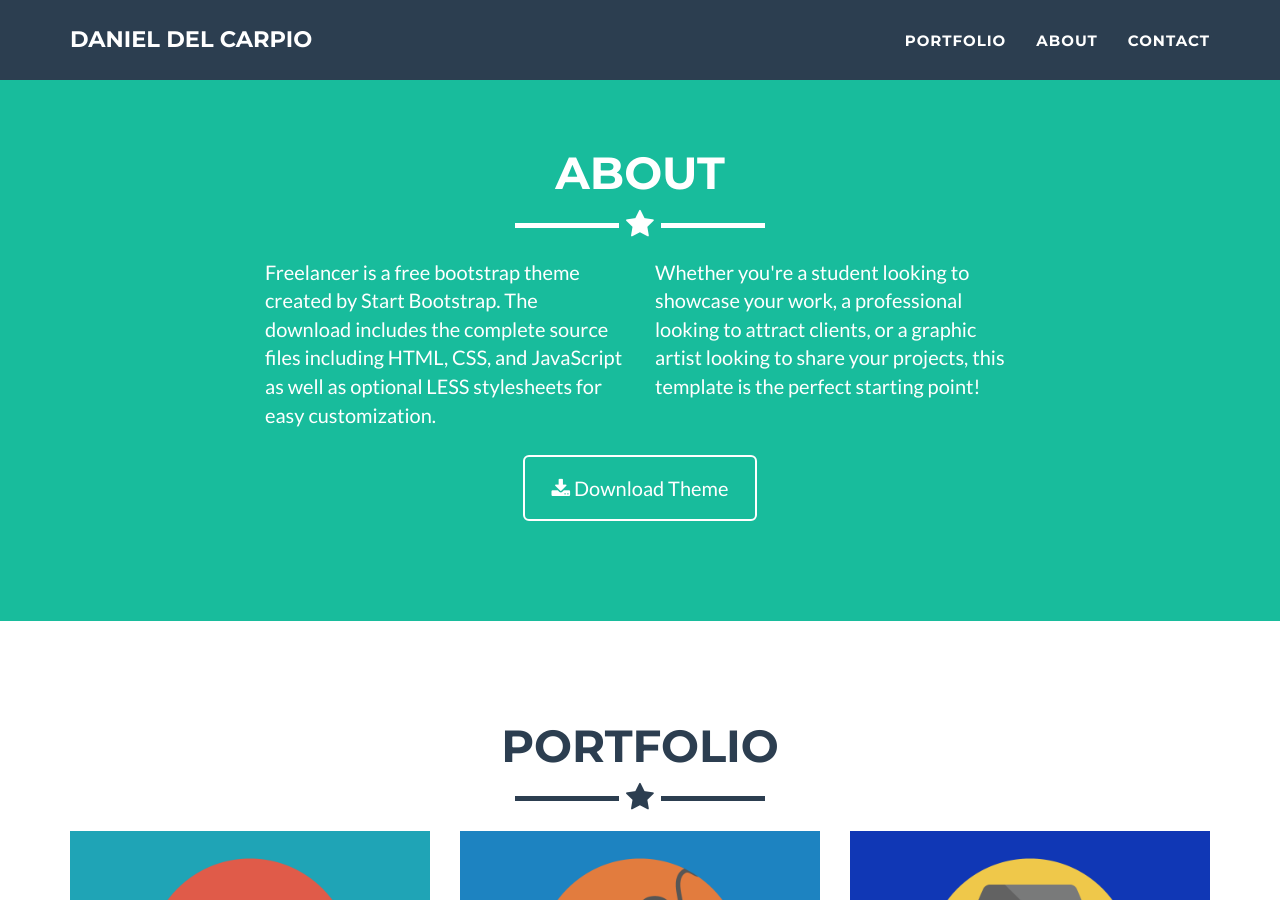
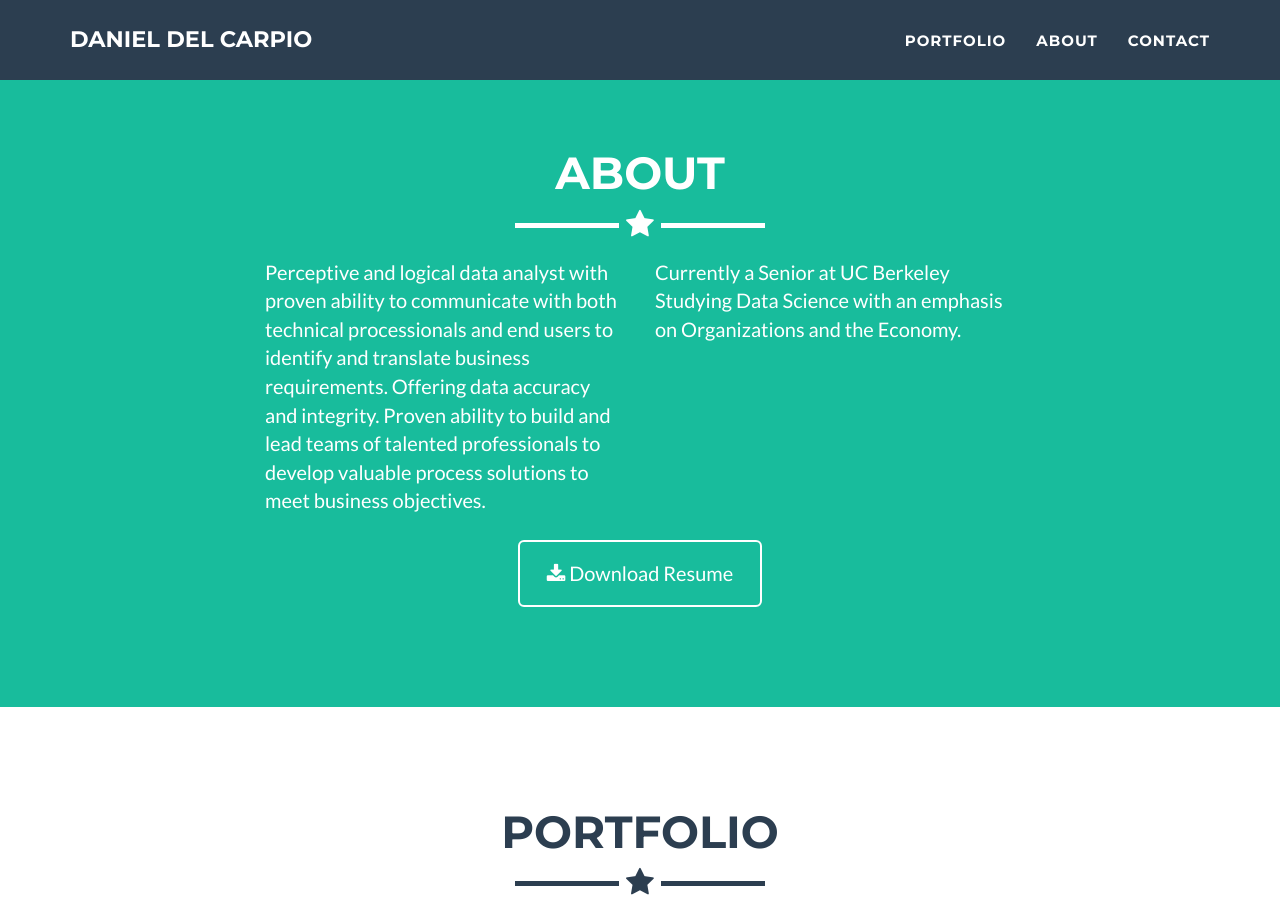
Before and after one commit to ddelcarpio/ddelcarpio.github.io, a Jekyll site: the page built from index.html, in a window 1280 px wide and 900 px high, scrolled down 1031 px. Built offline with Jekyll 4.4.1, drawn with Linux system fonts in a browser that asks for light colours.

Commit message:
Update about.html

```diff
--- a/_includes/about.html
+++ b/_includes/about.html
@@ -9,14 +9,14 @@
             </div>
             <div class="row">
                 <div class="col-lg-4 col-lg-offset-2">
-                    <p>Freelancer is a free bootstrap theme created by Start Bootstrap. The download includes the complete source files including HTML, CSS, and JavaScript as well as optional LESS stylesheets for easy customization.</p>
+                    <p>Perceptive and logical data analyst with proven ability to communicate with both technical processionals and end users to identify and translate business requirements. Offering data accuracy and integrity. Proven ability to build and lead teams of talented professionals to develop valuable process solutions to meet business objectives.</p>
                 </div>
                 <div class="col-lg-4">
-                    <p>Whether you're a student looking to showcase your work, a professional looking to attract clients, or a graphic artist looking to share your projects, this template is the perfect starting point! </p>
+                    <p>Currently a Senior at UC Berkeley Studying Data Science with an emphasis on Organizations and the Economy. </p>
                 </div>
                 <div class="col-lg-8 col-lg-offset-2 text-center">
-                    <a href="https://github.com/jeromelachaud/freelancer-theme" class="btn btn-lg btn-outline">
-                        <i class="fa fa-download"></i> Download Theme
+                    <a href="https://github.com/ddelcarpio/ddelcarpio.github.io/resume.pdf" class="btn btn-lg btn-outline">
+                        <i class="fa fa-download"></i> Download Resume
                     </a>
                 </div>
             </div>
```
